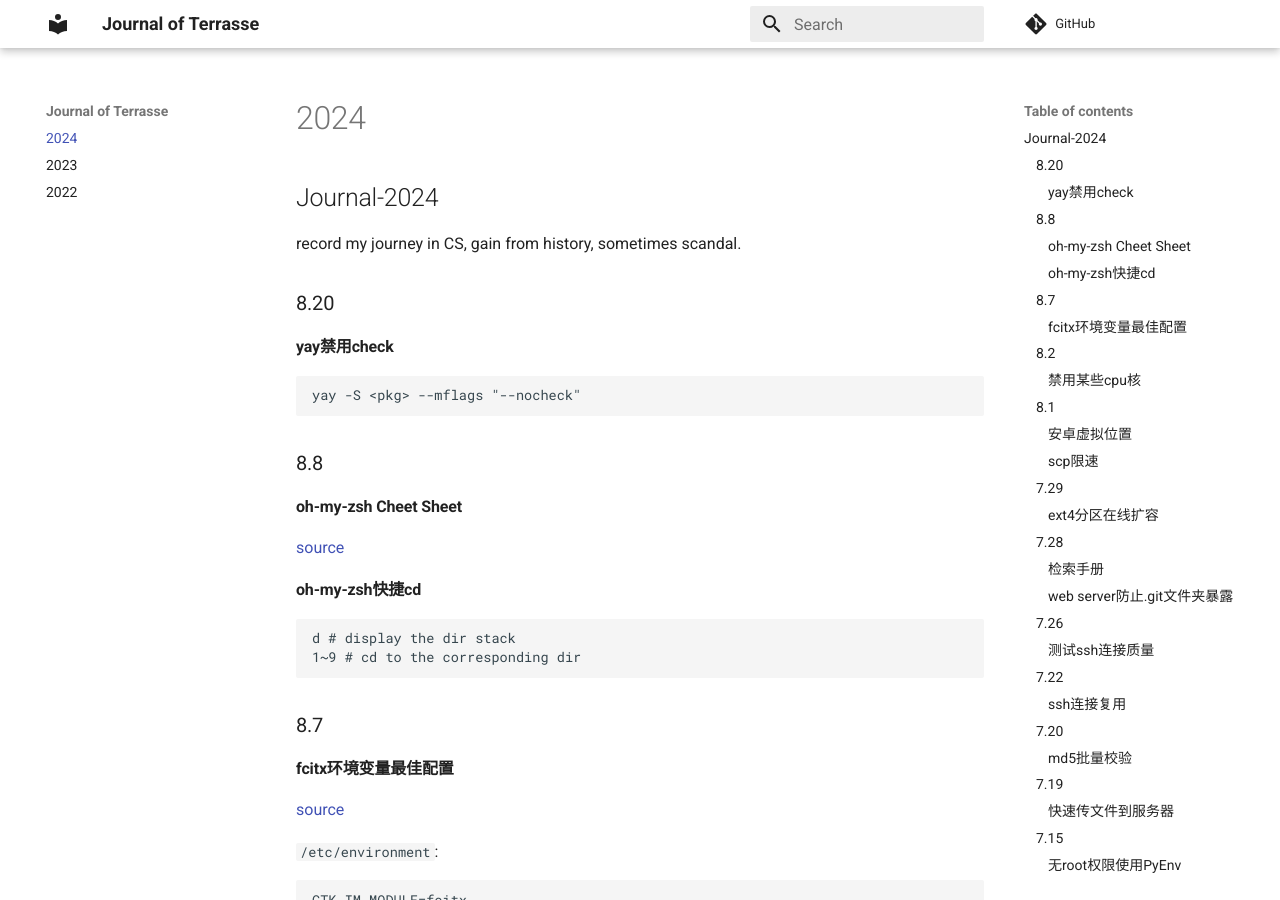
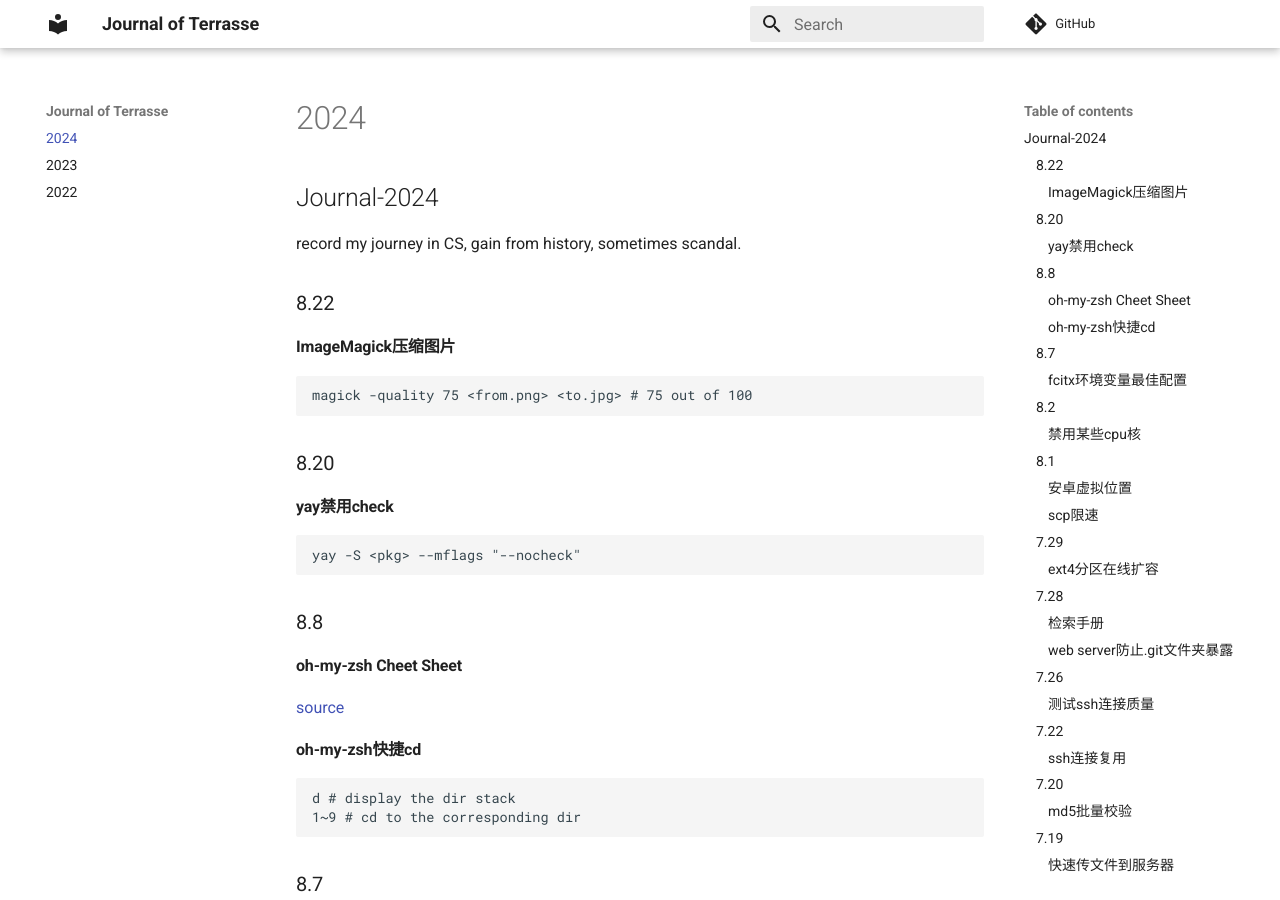
Before and after one commit to Jerry-Terrasse/journal, an MkDocs documentation site: the page built from docs/2024.md, in a window 1280 px wide and 900 px high. Built offline with MkDocs 1.6.1 and Material for MkDocs 9.7.7, drawn with Linux system fonts in a browser that asks for light colours; comment, search, counter and statistics services are not loaded.

Commit message:
update (Thu Aug 22 03:41:45 PM CST 2024)

````diff
--- a/docs/2024.md
+++ b/docs/2024.md
@@ -1,6 +1,14 @@
 ## Journal-2024
 
 record my journey in CS, gain from history, sometimes scandal.
+
+### 8.22
+
+#### ImageMagick压缩图片
+
+```shell
+magick -quality 75 <from.png> <to.jpg> # 75 out of 100
+```
 
 ### 8.20
 
````
